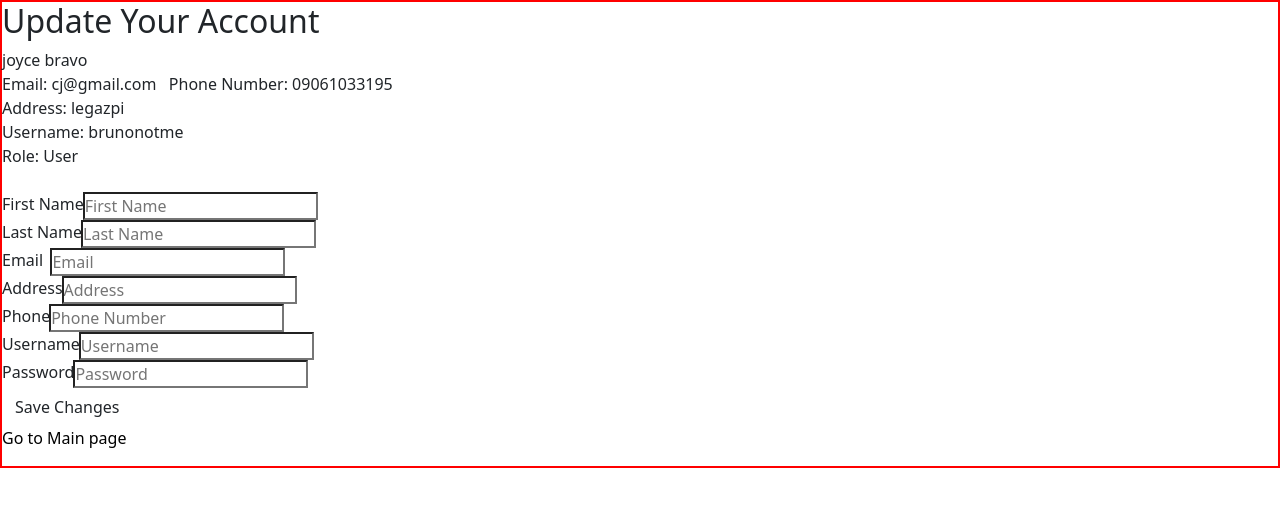
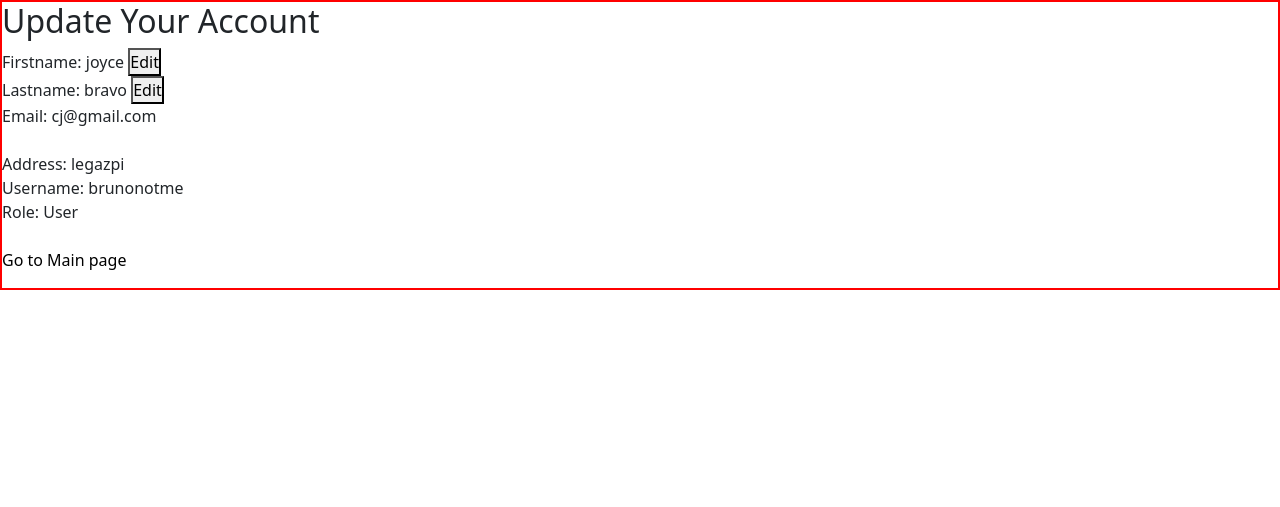
Before and after one commit to robertramos07281021/gsoinvsystem, a PHP site: page /update_account.php in a window 1280 px wide. Shown: the top 507 px of the page. Run offline with PHP 8.4, Linux system fonts and the light colour scheme; a user stored in the database is signed in; data comes from the database, SQL or seed files in the repository.

Commit message:
07/18/23 update account admin

```diff
--- a/server.php
+++ b/server.php
@@ -141,6 +141,9 @@ if(isset($_POST['login'])){
 
 
 
+
+
+
 //logout
 
 if(isset($_GET['logout'])){
--- a/update_account.php
+++ b/update_account.php
@@ -1,4 +1,5 @@
 <?php include('server.php'); ?>
+<?php include('errors.php');  ?>
 
 
 <!DOCTYPE html>
@@ -26,6 +27,7 @@
     }
 </style>
 
+
     <title>GSO Invsys Sample</title>
 </head>
 <body>
@@ -42,12 +44,41 @@
         $sql = "SELECT * FROM users WHERE user_id = '$user'";
         $result = mysqli_query($db, $sql);
         $row = mysqli_fetch_assoc($result);
+?>
 
-        echo $row['firstname']. " ". $row['lastname'];
 
- ?>
+
+        <?php echo "Firstname: ". $row['firstname'];?>
+
+        <!-- Show hidden input textbox for updating -->
+                <div id="firstname" style="display:none;">
+
+                <form method="POST">
+                    <input type="text" name="up_firstname" placeholder="First Name" required>
+                        <button type="submit" name="post_fname"> Save Changes</button>
+                            </form>
+
+                            </div>
+                                <button onclick="showFirstname()">Edit</button>
 <br>
-<?php  echo "Email: ".$row['email']. "&nbsp&nbsp&nbsp". "Phone Number: ".$row['phone_num']; ?>
+        <?php echo "Lastname: ". $row['lastname'];?>
+
+            <!-- Show hidden input textbox for updating -->
+            <div id="lastname" style="display:none;">
+
+            <form method="POST">
+                <input type="text" name="up_lastname" placeholder="Last Name" required>
+                    <button type="submit" name="post_lname"> Save Changes</button>
+                        </form>
+
+                        </div>
+                            <button onclick="showLastname()">Edit</button>
+
+        <br>
+
+        <?php  echo "Email: ".$row['email']; ?>
+        <br>
+        <?php "Phone Number: ".$row['phone_num']; ?>
         <br>
         <?php  echo "Address: ".$row['u_address']; ?>
         <br>
@@ -55,54 +86,101 @@
         <br>
         <?php  echo "Role: ".ucfirst($row['role']); ?>
         <br><br>
-    <form method="POST" action="login.php">
-
-
-             <div class="input-group">
-                <label >First Name</label>
-                <input type="text" name="up_firstname" placeholder="First Name">
-            </div>
-
-            <div class="input-group">
-                <label >Last Name</label>
-                <input type="text" name="up_lastname" placeholder="Last Name">
-            </div>
-
-            <div class="input-group">
-                <label >Email &nbsp; </label>
-                <input type="email" name="up_email" placeholder="Email">
-            </div>
-
-            <div class="input-group">
-                <label >Address</label>
-                <input type="text" name="up_address" placeholder="Address">
-            </div>
-            <div class="input-group">
-                <label >Phone</label>
-                <input type="text" name="up_phone" placeholder="Phone Number">
-            </div>
-
-            <div class="input-group">
-                <label >Username</label>
-                <input type="text" name="up_username" placeholder="Username">
-            </div>
-
-            <div class="input-group">
-                <label >Password</label>
-                <input type="password" name="up_password" placeholder="Password">
-            </div>
 
 
 
-            <div class="input-group">
 
-                <button type="submit" name="update_acct" class="btn">Save Changes</button>
-            </div>
+
 
             <p><a href="index.php"  class="goBack">Go to Main page</a></p>
 
+<?php
+$errors = array();
 
-    </form>
+
+  //update Firstname in Accounts
+  if(isset($_POST['post_fname'])){
+    $u_id = $_SESSION['user_id'];
+    $firstname = mysqli_real_escape_string($db, $_POST['up_firstname']);
+
+    if(strlen(trim($firstname))==0){
+        array_push($errors, "Please enter your firstname.");
+    }
+
+    $query = "SELECT * FROM users WHERE user_id = '$u_id'";
+    $result = mysqli_query($db, $query);
+    $row = mysqli_fetch_assoc($result);
+
+    if($firstname === $row['firstname']){
+         array_push($errors, "Your firstname is same as before.");
+        echo "<div class='error' style='width: 90%;
+        margin: 0px auto;
+        padding: 10px;
+        border: 1px solid #a94442;
+        color: #a94442;
+        background: #f2dede;
+        border-radius: 5px;
+        text-align: left;'>Your firstname is same as before. </div>";
+    }
+
+    if(count($errors) === 0){
+
+        $sql= "UPDATE users SET firstname='$firstname' WHERE user_id='$u_id' ";
+
+        mysqli_query($db, $sql);  //update to database
+        ?>
+        <script>
+                swal("Success!", "Firstname updated.", "success");
+        </script>
+
+        <?php
+
+    }
+
+}
+
+
+
+  //update Lastname in Accounts
+  if(isset($_POST['post_lname'])){
+    $u_id = $_SESSION['user_id'];
+    $lastname = mysqli_real_escape_string($db, $_POST['up_lastname']);
+
+    if(strlen(trim($lastname))==0){
+        array_push($errors, "Please enter your lastname.");
+    }
+
+    $query = "SELECT * FROM users WHERE user_id = '$u_id'";
+    $result = mysqli_query($db, $query);
+    $row = mysqli_fetch_assoc($result);
+
+    if($lastname === $row['lastname']){
+        array_push($errors, "Your lastname is same as before.");
+    }
+
+    if(count($errors) === 0){
+
+        $sql= "UPDATE users SET lastname='$lastname' WHERE user_id='$u_id' ";
+
+        mysqli_query($db, $sql);  //update to database
+        ?>
+        <script>
+                swal("Success!", "Lastname updated.", "success");
+        </script>
+
+        <?php
+
+    }
+
+}
+
+
+
+
+
+
+
+?>
 
 
 
@@ -113,5 +191,39 @@
 <script src="https://cdn.jsdelivr.net/npm/@popperjs/core@2.11.8/dist/umd/popper.min.js" integrity="sha384-I7E8VVD/ismYTF4hNIPjVp/Zjvgyol6VFvRkX/vR+Vc4jQkC+hVqc2pM8ODewa9r" crossorigin="anonymous"></script>
 <script src="https://cdn.jsdelivr.net/npm/bootstrap@5.3.0/dist/js/bootstrap.min.js" integrity="sha384-fbbOQedDUMZZ5KreZpsbe1LCZPVmfTnH7ois6mU1QK+m14rQ1l2bGBq41eYeM/fS" crossorigin="anonymous"></script>
 
+
+<!-- Script for hidden textbox -->
+
+<script>
+        var fname = document.getElementById('firstname');
+        var fname_display = 0;
+
+
+        function showFirstname(){
+            if(fname_display == 1){
+                fname.style.display = 'none';
+                fname_display = 0;
+            } else{
+                fname.style.display = 'block';
+                fname_display = 1;
+            }
+        }
+
+//Lastname
+        var lname = document.getElementById('lastname');
+        var lname_display = 0;
+
+
+        function showLastname(){
+            if(lname_display == 1){
+                lname.style.display = 'none';
+                lname_display = 0;
+            } else{
+                lname.style.display = 'block';
+                lname_display = 1;
+            }
+        }
+
+</script>
 </body>
 </html>
```
Also changed, not shown: errors.php (line endings or trailing spaces). Lines whose indentation alone changed are shown as unchanged.
